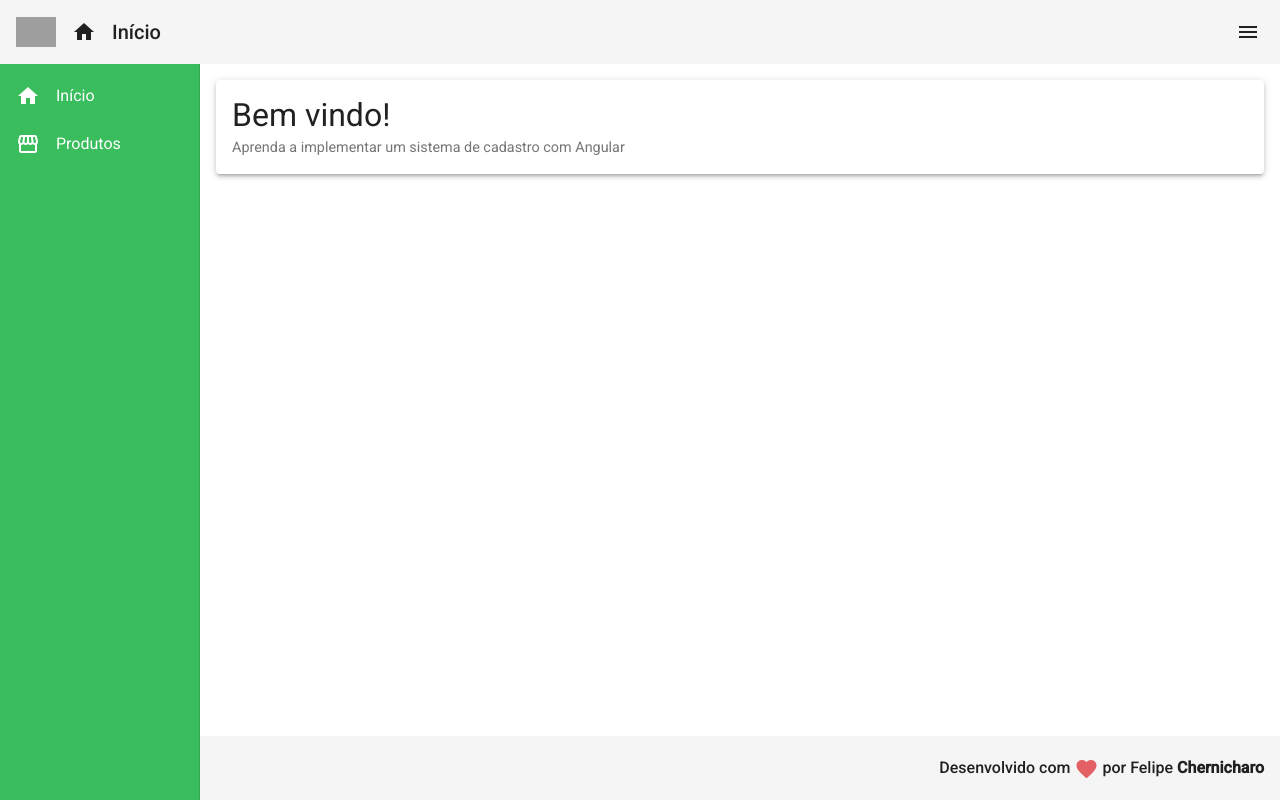
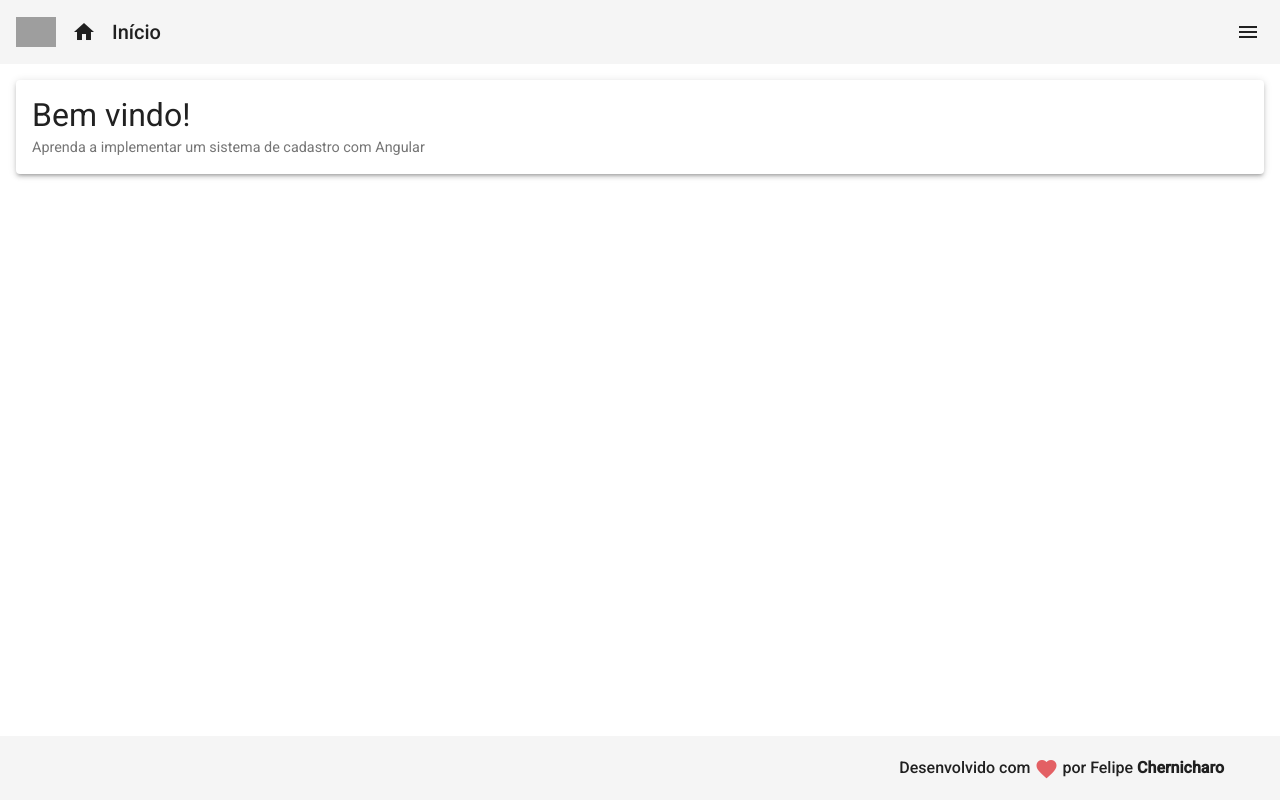
Before and after one commit to mrChernicharo/angular-crud, an Angular app in the folder frontend/: page / in a window 1280 px wide. Built offline with nearby package versions, Linux system fonts and the light colour scheme; grey boxes are pictures that could not be loaded.

Commit message:
brincando com diretivas

```diff
--- a/frontend/src/app/app.component.ts
+++ b/frontend/src/app/app.component.ts
@@ -8,7 +8,7 @@ import { Component } from '@angular/core';
 export class AppComponent {
   title = 'frontend';
   name = 'Maria';
-  showNav: boolean = true;
+  showNav: boolean;
 
   openNav(event: boolean) {
     this.showNav = event;
--- a/frontend/src/app/components/template/footer/footer.component.html
+++ b/frontend/src/app/components/template/footer/footer.component.html
@@ -8,4 +8,8 @@
       por Felipe <b>Chernicharo</b>
     </a>
   </span>
+
+  <ul>
+    <li *myFor="let i em [1, 2, 3] usando 'teste'"></li>
+  </ul>
 </mat-toolbar>
--- a/frontend/src/app/components/template/header/header.component.ts
+++ b/frontend/src/app/components/template/header/header.component.ts
@@ -1,4 +1,5 @@
 import { Component, OnInit, Output, EventEmitter } from '@angular/core';
+import { Subject } from 'rxjs';
 
 @Component({
   selector: 'app-header',
@@ -7,11 +8,12 @@ import { Component, OnInit, Output, EventEmitter } from '@angular/core';
 })
 export class HeaderComponent implements OnInit {
   @Output() navShown = new EventEmitter<boolean>();
-  navOpened: boolean = false;
+  navOpened: boolean;
 
   constructor() { }
 
   ngOnInit(): void {
+    this.navOpened = false;
   }
 
   showNav() {
--- a/frontend/src/app/components/template/nav/nav.component.html
+++ b/frontend/src/app/components/template/nav/nav.component.html
@@ -1,7 +1,8 @@
 <mat-sidenav-container class="container" >
     <mat-sidenav
+        [opened]="opened"
         class="sidenav"
-        mode="side" [opened]="opened" fixedInViewport="true" fixedTopGap="64">
+        mode="side" fixedInViewport="true" fixedTopGap="64">
         <mat-nav-list class="nav-list">
             <a mat-list-item routerLink="/">
                 <i class="material-icons">home</i> Início
--- a/frontend/src/app/components/template/nav/nav.component.ts
+++ b/frontend/src/app/components/template/nav/nav.component.ts
@@ -20,7 +20,7 @@ export class NavComponent implements OnInit, OnChanges {
 
   ngOnChanges() {
     this.opened = this.displayNav
-    console.log(this.displayNav)
+    console.log(`diplayNav -> ${this.displayNav}`)
   }
 
 }
--- a/frontend/src/app/directives/for.directive.ts
+++ b/frontend/src/app/directives/for.directive.ts
@@ -1,10 +1,19 @@
-import { Directive } from '@angular/core';
+import { Directive, OnInit, Input } from '@angular/core';
 
 @Directive({
-  selector: '[appFor]'
+  selector: '[myFor]'
 })
-export class ForDirective {
+export class ForDirective implements OnInit {
+  @Input('myForEm') numbers: number[];
+  @Input('myForUsando') texto: string;
 
-  constructor() { }
+  constructor() {
+    console.log('myFor')
+  }
+
+  ngOnInit(): void {
+    console.log(this.numbers)
+    console.log(this.texto)
+  }
 
 }
```
Also changed, not shown: 1 other file (tests, documents, lock files or other folders).
